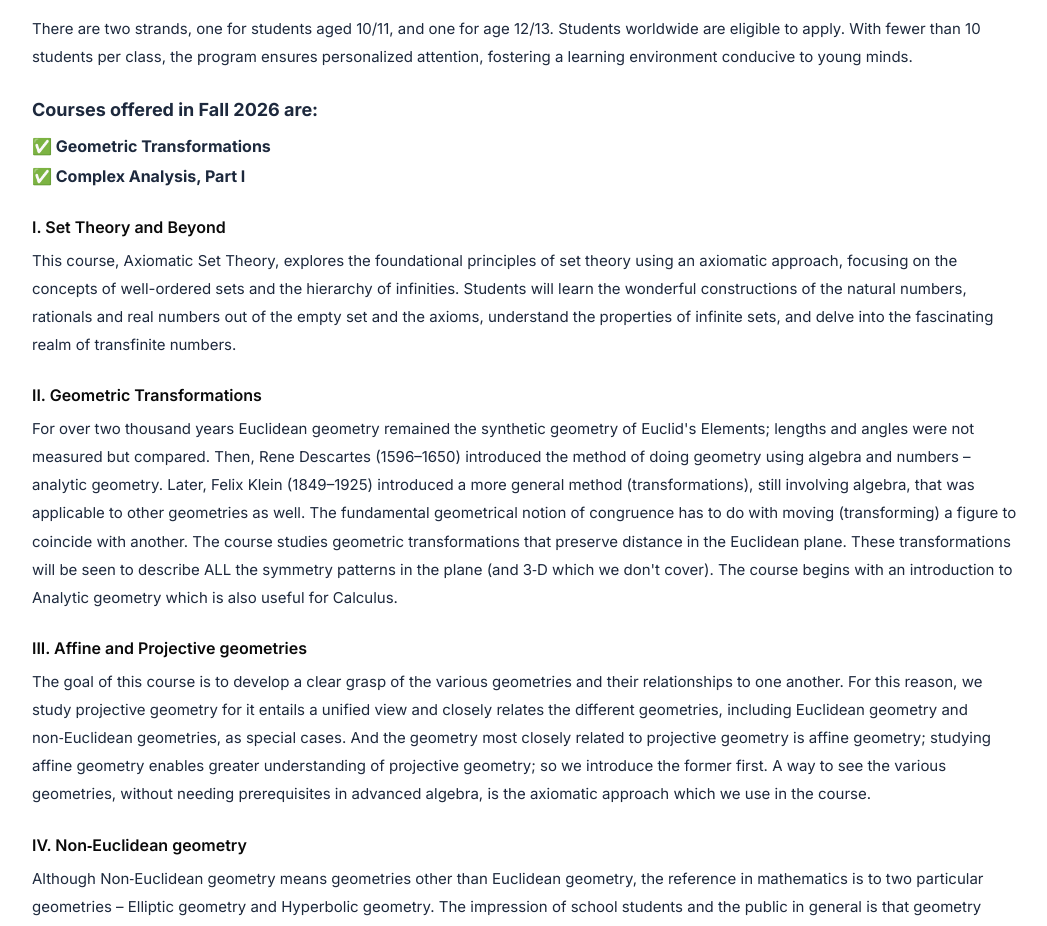
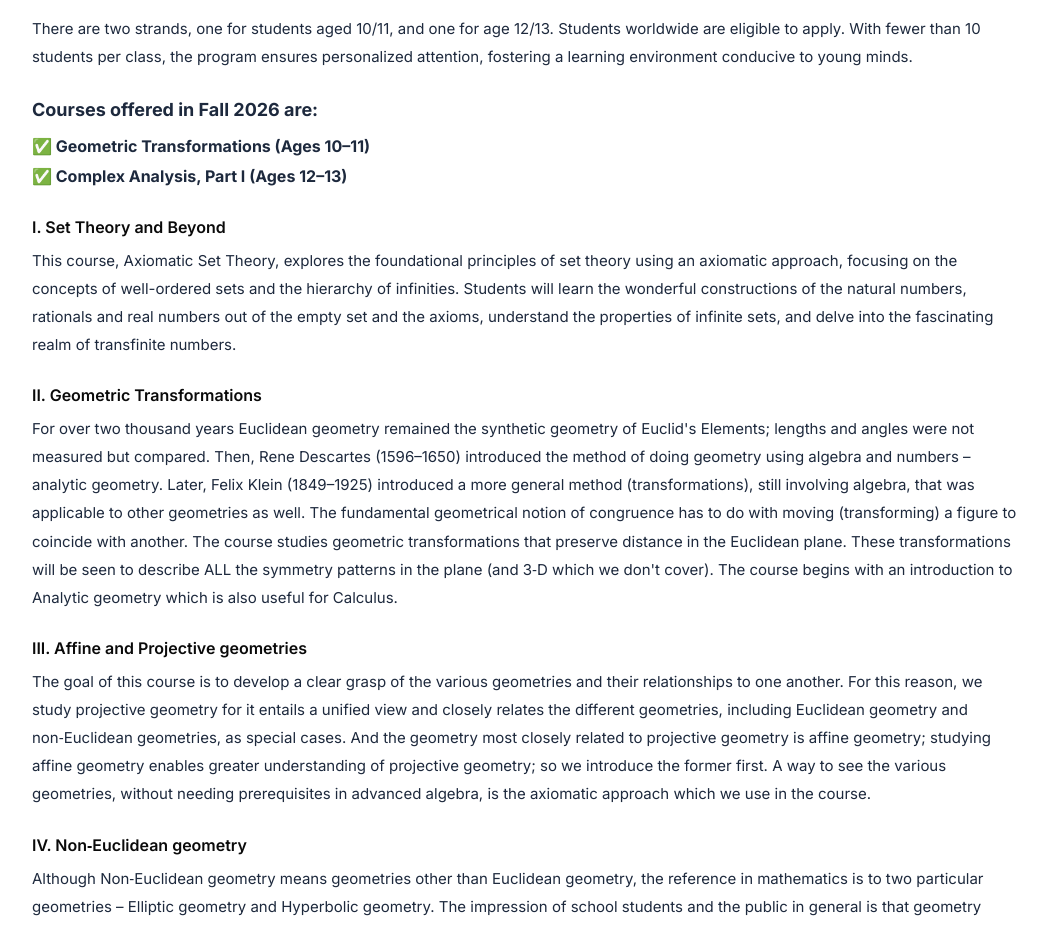
Before and after one commit to MathNutsWebHost/MathNuts-Clone, a Next.js app: page / in a window 1280 px wide. Shown: the part 2420-3346 px from the top of the page, without its empty margins (112-1159 px from the left). Built offline with nearby package versions, Linux system fonts and the light colour scheme.

Commit message:
Add new files
Co-authored-by: null <225716290+MathNutsWebHost@users.noreply.github.com>

```diff
--- a/app/page.tsx
+++ b/app/page.tsx
@@ -150,9 +150,9 @@ export default function Page() {
           <div className="font-bold text-slate-800">
             <p className="text-[18px] leading-[1.5]">Courses offered in Fall 2026 are:</p>
             <p className="mt-2 text-[16px] leading-[1.875]">
-              {"✅ "}Geometric Transformations
+              {"✅ "}Geometric Transformations (Ages 10–11)
               <br />
-              {"✅ "}Complex Analysis, Part I
+              {"✅ "}Complex Analysis, Part I (Ages 12–13)
             </p>
           </div>
           <div className="space-y-2">
```
